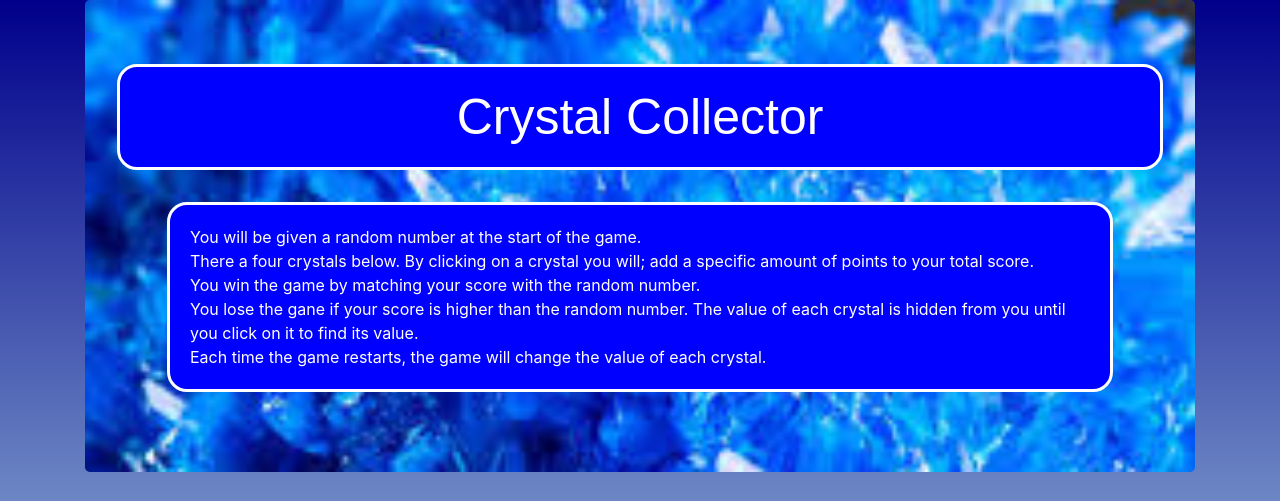
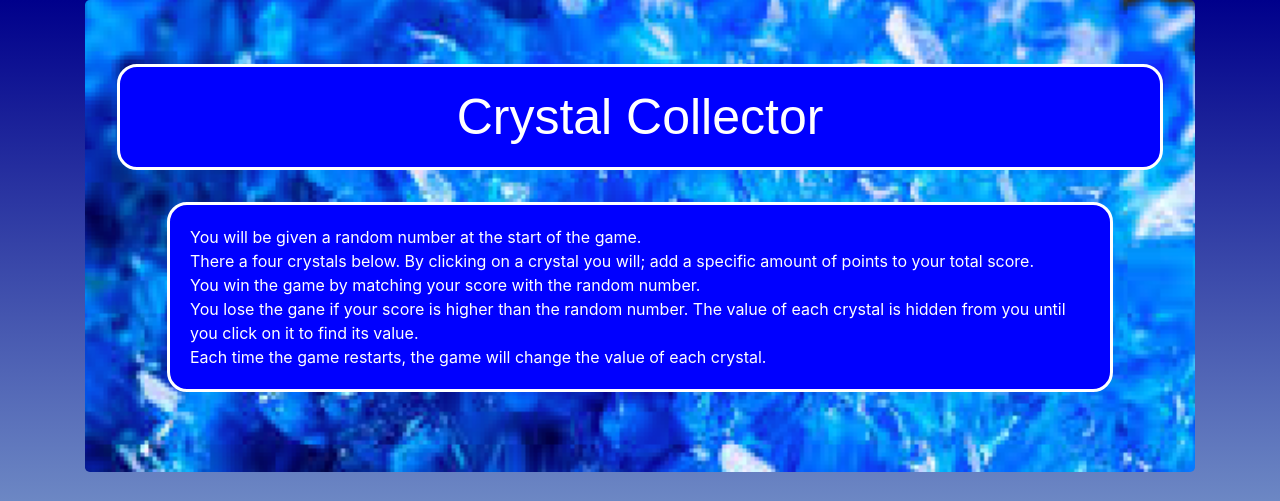
Before and after one commit to wmoffa/crystalboot, a plain HTML site: page index.html in a window 1280 px wide. Shown: the top 501 px of the page. Drawn offline with nearby package versions, Linux system fonts and the light colour scheme; a web font is replaced by a local one.

Commit message:
Update styles.css

```diff
--- a/assets/styles.css
+++ b/assets/styles.css
@@ -17,7 +17,7 @@
 }
 
 .ipcs {
-  background-image: url("/assets/images/crystalhome.jpeg");
+  background-image: url("/assets/images/crystals.png");
   background-size: cover;
   background-repeat: no-repeat;
 }
```
